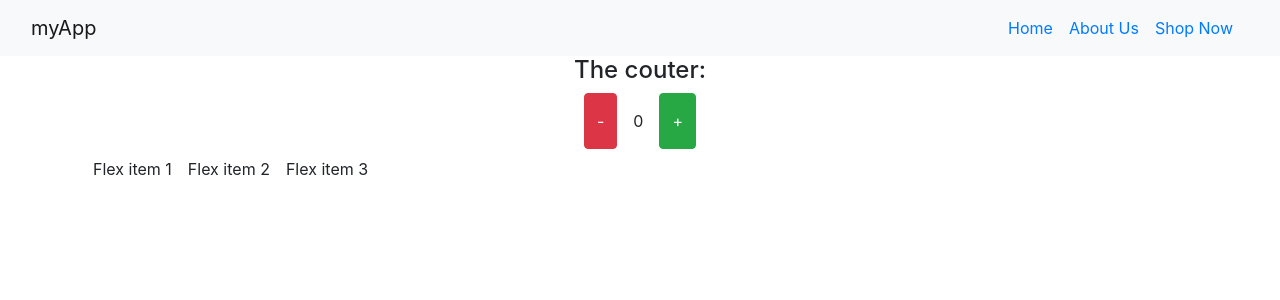
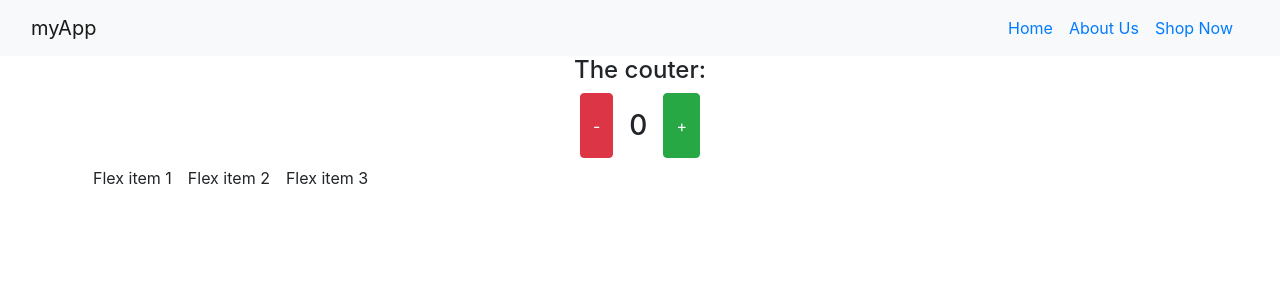
Before and after one commit to jacckmark/reactjs_crash_course, a React (Create React App) app: page /shop in a window 1280 px wide. Shown: the top 300 px of the page. Built offline with nearby package versions, Linux system fonts and the light colour scheme; data requests are answered from the project's data file.

Commit message:
changed style of a counter a little

```diff
--- a/src/components/Counter.js
+++ b/src/components/Counter.js
@@ -14,7 +14,7 @@ const Counter = () => {
             <button className="btn btn-danger" onClick={() => dispatch(decrementCounter())}>
               -
             </button>
-            <div className="m-3">{count}</div>
+            <h3 className="m-3">{count}</h3>
             <button className="btn btn-success" onClick={() => dispatch(incrementCounter())}>
               +
             </button>
```
